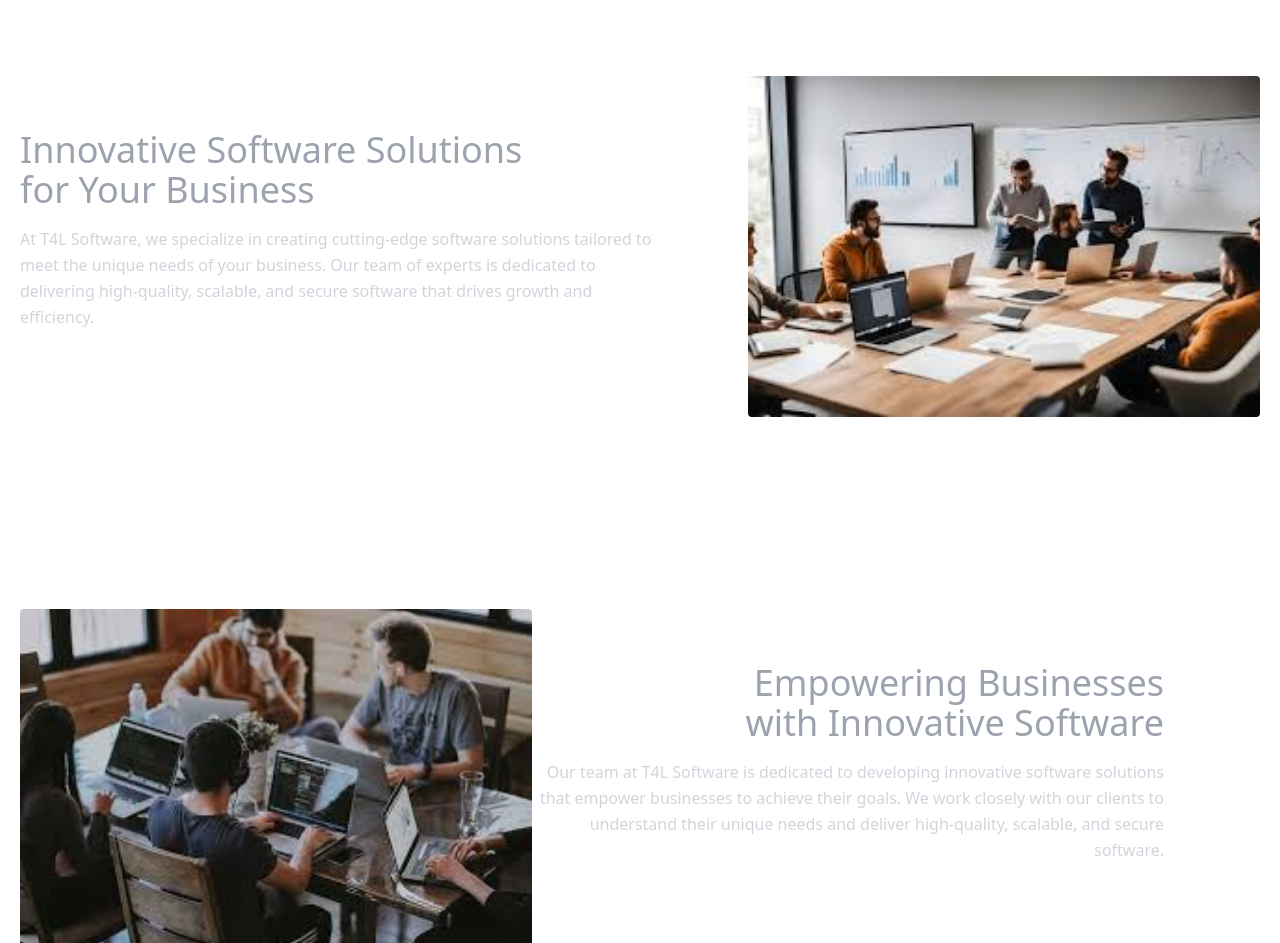
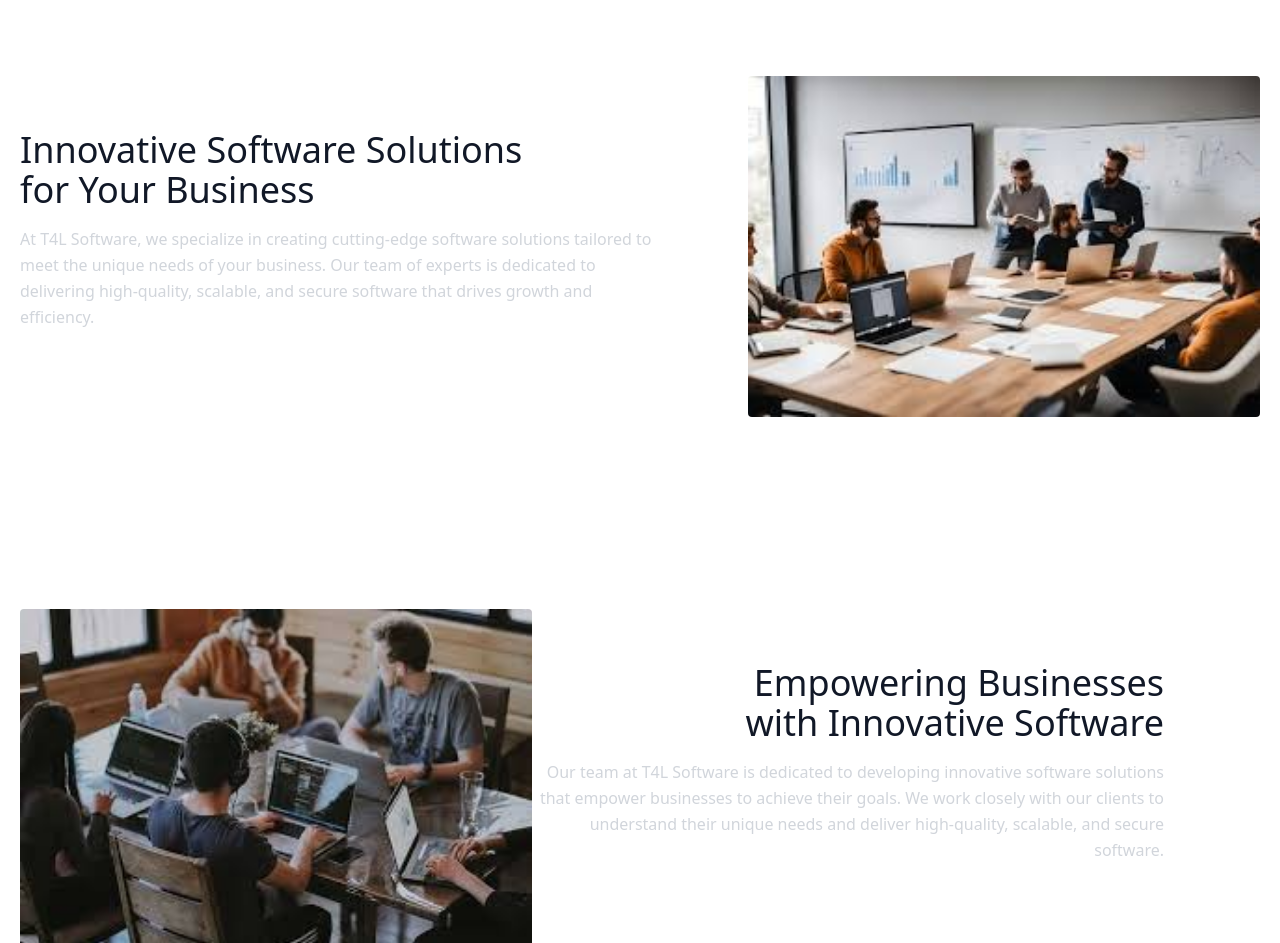
Before and after one commit to a7med-alshatebi/T4L_Company, a plain HTML site: page about.html in a window 1280 px wide. Shown: the part 1000-1943 px from the top of the page. Drawn offline with nearby package versions, Linux system fonts and the light colour scheme.

Commit message:
Update about.html

```diff
--- a/about.html
+++ b/about.html
@@ -78,7 +78,7 @@
 
     <main class=" container mx-auto py-6">
         <section>
-            <h2 class="flex text-gray-300 justify-center text-2xl font-semibold mb-4">Meet the Team</h2>
+            <h2 class="flex text-gray-900 dark:text-gray-300 justify-center text-2xl font-semibold mb-4">Meet the Team</h2>
             <div class="flex justify-center flex-wrap -m-4 px-5 py-24 mx-auto">
                 <div class="p-4 md:w-1/2 lg:w-1/4">
                     <div class="h-full bg-white rounded-lg overflow-hidden shadow-md text-center">
@@ -124,7 +124,7 @@
     <section class="text-gray-300 body-font">
         <div class="container mx-auto flex px-5 py-24 md:flex-row flex-col items-center">
           <div class="lg:flex-grow md:w-1/2 lg:pr-24 md:pr-16 flex flex-col md:items-start md:text-left mb-16 md:mb-0 items-center text-center">
-            <h1 class="title-font sm:text-4xl text-3xl mb-4 font-medium text-gray-400">Innovative Software Solutions
+            <h1 class="title-font sm:text-4xl text-3xl mb-4 font-medium text-gray-900 dark:text-gray-500">Innovative Software Solutions
               <br class=" text-gray-300 hidden lg:inline-block">for Your Business
             </h1>
             <p class="text-gray-300 mb-8 leading-relaxed">At T4L Software, we specialize in creating cutting-edge software solutions tailored to meet the unique needs of your business. Our team of experts is dedicated to delivering high-quality, scalable, and secure software that drives growth and efficiency.</p>
@@ -142,7 +142,7 @@
             <img class="object-cover object-center w-full rounded" alt="hero" src="aboutusBG.jpeg">
           </div>
           <div class="lg:flex-grow md:w-1/2 lg:pr-24 md:pr-16 flex flex-col md:items-end md:text-end mb-16 md:mb-0 items-center text-center">
-            <h1 class="title-font sm:text-4xl text-3xl mb-4 font-medium text-gray-400">Empowering Businesses
+            <h1 class="title-font sm:text-4xl text-3xl mb-4 font-medium text-gray-900  dark:text-gray-500">Empowering Businesses
               <br class="hidden lg:inline-block">with Innovative Software
             </h1>
             <p class="mb-8 leading-relaxed">Our team at T4L Software is dedicated to developing innovative software solutions that empower businesses to achieve their goals. We work closely with our clients to understand their unique needs and deliver high-quality, scalable, and secure software.</p>
```
